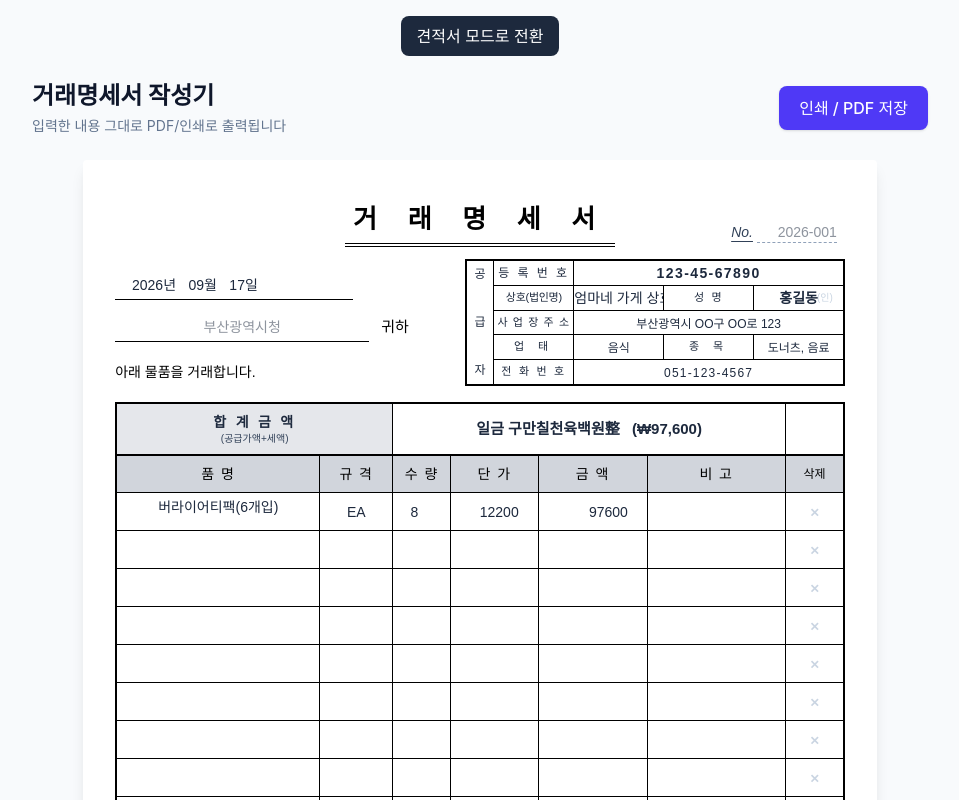
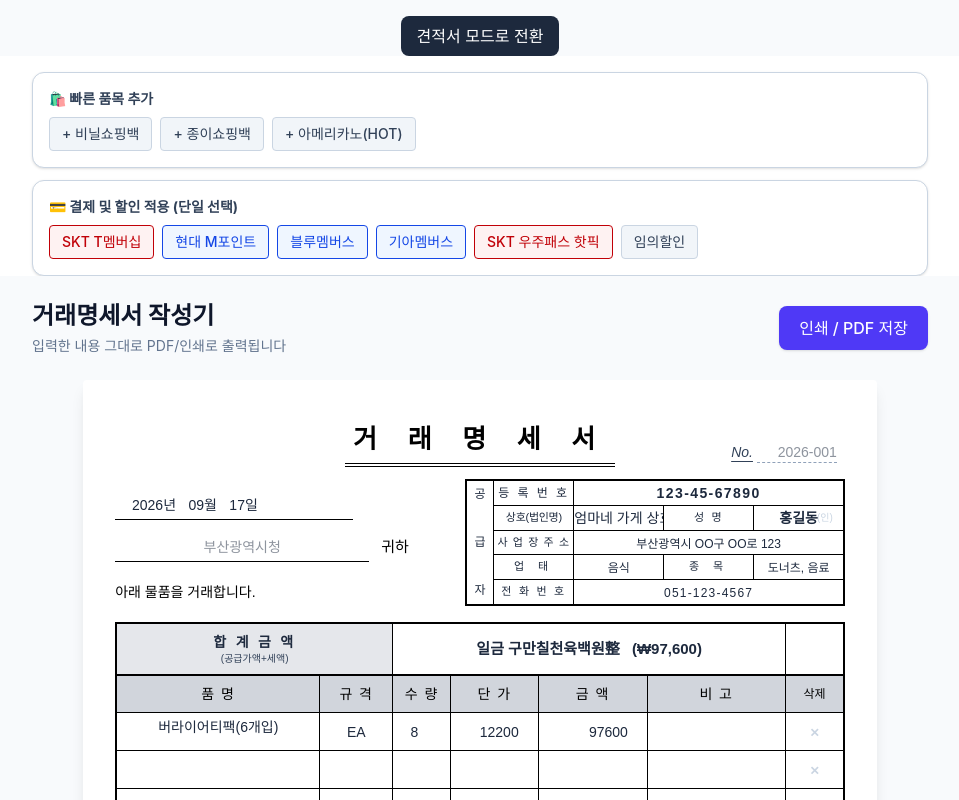
Before and after one commit to bradyhyj/invoice-management, a Svelte app: page / in a window 1280 px wide. Shown: the top 800 px of the page, without its empty margins (160-1119 px from the left). Built offline with nearby package versions, Linux system fonts and the light colour scheme; a web font is replaced by a local one.

Commit message:
feat: 할인 정책 분리 및 관리자 패널(빠른 품목 추가, 할인 버튼) 구현
- discountConfig.js로 할인 정책 데이터 추상화 및 분리
- App.svelte에 빠른 품목 추가 및 할인 버튼 UI 추가

```diff
--- a/src/App.svelte
+++ b/src/App.svelte
@@ -1,7 +1,7 @@
 <script>
   // @ts-nocheck <- 타입 검사 중지
-  // 만든 공통 컴포넌트 불러오기
-  import DocumentForm from "./components/DocumentForm.svelte";
+  import DocumentForm from "./components/DocumentForm.svelte";  // 만든 공통 컴포넌트 불러오기
+  import { discountPolicies } from "./lib/discountConfig.js"; // 할인 정책 JSON 불러오기
 
   // 1. 데이터(상태) 선언부
   const now = new Date();
@@ -25,6 +25,7 @@
   let bottomRemark = "";
 
   // 15칸 빈칸 배열
+  // 할인 가능 여부(isDiscountable)를 통해 환경규제로 정해진 금액은 할인 걸러내기
   let items = Array(15)
     .fill()
     .map(() => ({
@@ -34,6 +35,7 @@
       price: "",
       amount: "",
       note: "",
+      isDiscountable: true,
     }));
   items[0] = {
     name: "버라이어티팩(6개입)",
@@ -42,7 +44,60 @@
     price: 12200,
     amount: "",
     note: "",
+    isDiscountable: true,
   };
+
+  // 잠금 및 상태 제어 로직
+  let discountRowIndex = -1; // 할인이 적용된 빈칸의 인덱스
+  let roundingRowIndex = -1; // 끝수 처리가 적용된 인덱스
+  $: isLocked = discountRowIndex !== -1 || roundingRowIndex !== -1;
+
+  function getEmptyRowIndex() {
+    return items.findIndex(item => !item.name && !item.qty && !item.price && (!item.amount || item.amount === ""));
+  }
+
+  // 빠른 품목 추가
+  const quickItems = [
+    { name: "비닐쇼핑백", price: 100, isDiscountable: false, note: "" },
+    { name: "종이쇼핑백", price: 200, isDiscountable: false, note: "" },
+    { name: "아메리카노(HOT)", price: 3900, isDiscountable: true, note: "" },
+  ];
+
+  function addQuickItem(qItem) {
+    if (isLocked) return alert("할인이 적용된 상태에서는 품목을 추가할 수 없습니다. 할인을 먼저 취소해주세요.");
+
+    const idx = getEmptyRowIndex();
+    if (idx === -1) return alert("명세서에 빈 칸이 없습니다.");
+
+    items[idx] = {
+      name: qItem.name,
+      spec: "EA",
+      qty: 1,
+      price: qItem.price,
+      amount: qItem.price, // 수량*단가로 자동 계산되지만 명시적으로 넣음
+      note: qItem.note,
+      isDiscountable: qItem.isDiscountable
+    };
+    items = [...items]; // Svelte 화면 갱신
+  }
+
+  // 할인 버튼 클릭 핸들러
+  function handleDiscountClick(policy) {
+    if (isLocked) return alert("이미 다른 할인이 적용되어 있습니다. 먼저 취소해주세요.");
+
+    // TODO: 다음 단계에서 팝업창을 띄우는 로직으로 교체할 예정
+    console.log("선택된 할인:", policy);
+    alert(`[${policy.name}] 적용 준비!\n\n가이드: ${policy.warningMessage}`);
+  }
+
+  // 할인 취소 기능
+  function cancelDiscount() {
+    if (discountRowIndex !== -1) {
+      items[discountRowIndex] = { name: "", spec: "", qty: "", price: "", amount: "", note: "", isDiscountable: true };
+      discountRowIndex = -1;
+      items = [...items];
+    }
+  }
 
   // 문서 타입 상태 (토글용)
   let currentType = "invoice";
@@ -65,7 +120,56 @@
   </button>
 </div>
 
-<!-- 💡 핵심: 템플릿 컴포넌트에 모든 데이터를 묶어서(bind) 넘겨줌 -->
+<!-- 💡 관리자 컨트롤 패널 (인쇄 시 숨김) -->
+  <div class="max-w-4xl mx-auto mt-4 print:hidden space-y-3">
+
+    <!-- 🛍️ 섹션 1: 빠른 품목 추가 -->
+    <div class="bg-white p-4 rounded-xl shadow-sm border border-slate-300">
+      <div class="text-sm font-bold text-slate-700 mb-2">🛍️ 빠른 품목 추가</div>
+      <div class="flex gap-2 flex-wrap">
+        {#each quickItems as qItem}
+          <button
+            on:click={() => addQuickItem(qItem)}
+            class="px-3 py-1.5 bg-slate-100 hover:bg-slate-200 border border-slate-300 text-slate-700 text-sm font-medium rounded"
+          >
+            + {qItem.name}
+          </button>
+        {/each}
+      </div>
+    </div>
+
+    <!-- 💸 섹션 2: 결제 및 할인 정책 -->
+    <div class="bg-white p-4 rounded-xl shadow-sm border border-slate-300">
+      <div class="flex justify-between items-center mb-2">
+        <div class="text-sm font-bold text-slate-700">💳 결제 및 할인 적용 (단일 선택)</div>
+        {#if isLocked && discountRowIndex !== -1}
+          <button on:click={cancelDiscount} class="text-xs px-3 py-1 bg-red-600 text-white rounded font-bold animate-pulse hover:bg-red-700">
+            ✕ 할인 취소하기
+          </button>
+        {/if}
+      </div>
+
+      <div class="flex gap-2 flex-wrap">
+        {#if !isLocked || discountRowIndex === -1}
+          <!-- JSON 데이터를 순회하며 동적으로 버튼 생성 -->
+          {#each discountPolicies.dunkin as policy}
+            <button
+              on:click={() => handleDiscountClick(policy)}
+              class="px-3 py-1.5 border text-sm font-medium rounded transition-colors {policy.buttonColor}"
+            >
+              {policy.name}
+            </button>
+          {/each}
+        {:else}
+          <div class="text-sm text-red-500 font-medium py-1.5">
+            🔒 할인이 적용되어 폼이 잠겼습니다. 품목 추가나 다른 할인을 원하시면 먼저 취소해주세요.
+          </div>
+        {/if}
+      </div>
+    </div>
+  </div>
+
+<!-- 문서 본문 -->
 <DocumentForm
   type={currentType}
   bind:year
@@ -76,4 +180,7 @@
   bind:items
   bind:bottomRemark
   bind:stampImg
+  {isLocked}
+  {discountRowIndex}
+  {roundingRowIndex}
 />
--- a/src/components/DocumentForm.svelte
+++ b/src/components/DocumentForm.svelte
@@ -10,6 +10,9 @@
     export let items;
     export let bottomRemark;
     export let stampImg;
+    export let isLocked = false; // 부모 App.svelte에서 잠금 상태를 내려받음
+    export let discountRowIndex = -1;
+    export let roundingRowIndex = -1;
 
     // --- 아래는 템플릿 내부에서만 쓰는 화면용 로직 (그대로 유지) ---
 
@@ -24,10 +27,11 @@
         }
     }
 
-    // 💡 (할인/끝수 락 로직은 부모로 뺄 수도 있지만, 화면 제어를 위해 일단 유지)
-    let appliedDiscountIndex = -1;
-    let appliedRoundingIndex = -1;
-    $: isLocked = appliedDiscountIndex !== -1 || appliedRoundingIndex !== -1;
+    // 할인/끝수 락 로직은 부모로 뺄 수도 있지만, 화면 제어를 위해 일단 유지하였으나
+    // 아래 변수는 이제 App.svelte에서 관리함
+    // let appliedDiscountIndex = -1;
+    // let appliedRoundingIndex = -1;
+    // $: isLocked = appliedDiscountIndex !== -1 || appliedRoundingIndex !== -1;
 
     function clearItem(index) {
         items[index] = {
@@ -425,10 +429,8 @@
                     <tbody>
                         {#each items as item, i}
                             <tr
-                                class={i === appliedDiscountIndex ||
-                                i === appliedRoundingIndex
-                                    ? "text-red-600 bg-red-50/30"
-                                    : ""}
+                                class={i === discountRowIndex || i === roundingRowIndex
+                                ? 'text-red-600 bg-red-50/30' : ''}
                             >
                                 <td
                                     class="border border-black px-1 py-1 align-middle"
```
Also changed, not shown: src/lib/discountConfig.js (added).
